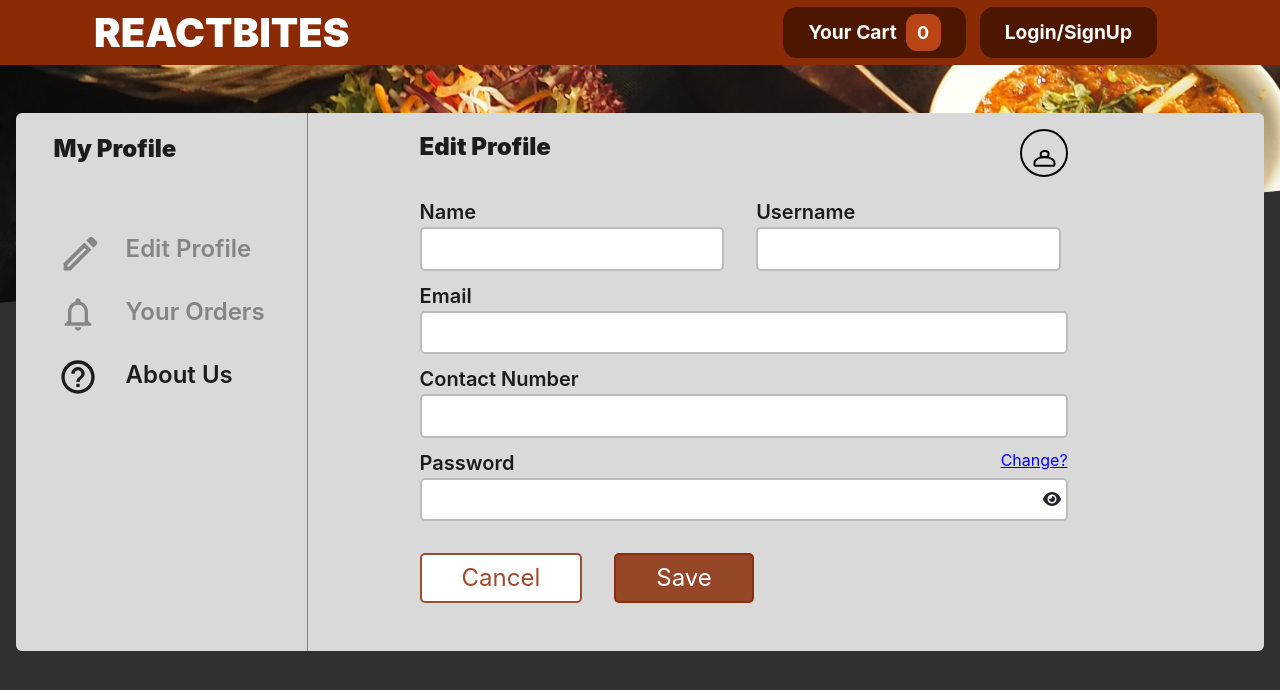
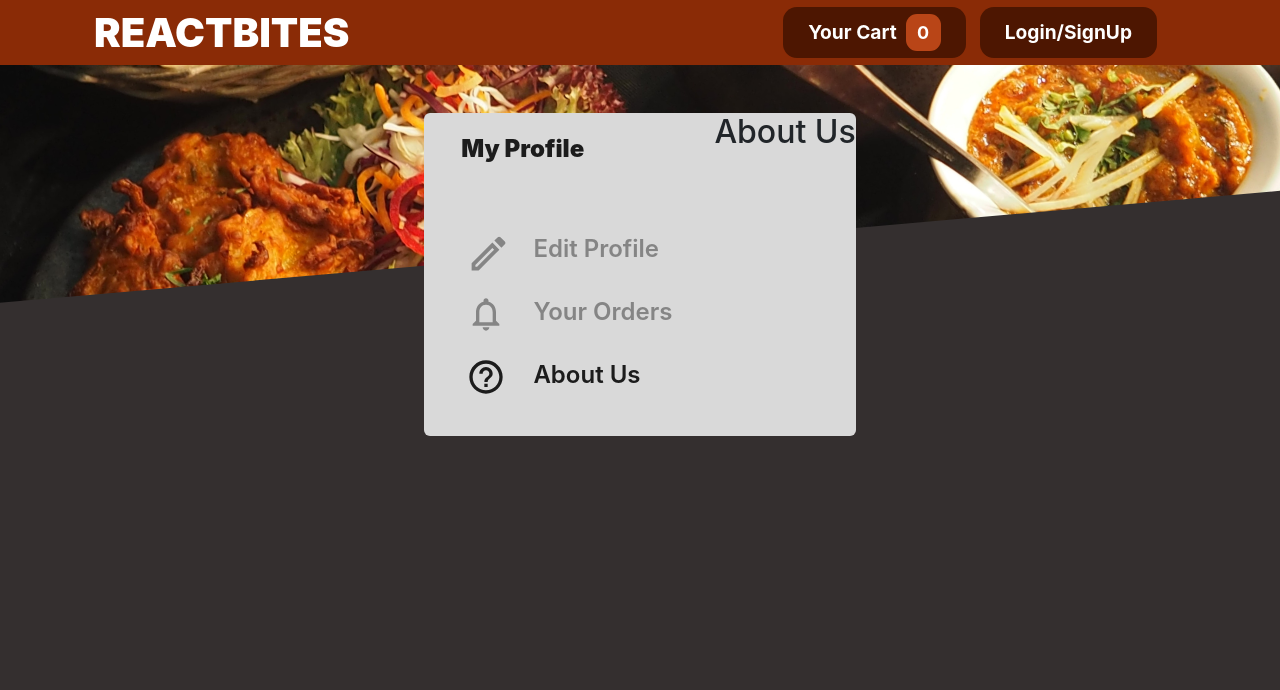
Before and after one commit to jasmeetsingh-1/reactbites, a React (Create React App) app: page /my_profile in a window 1280 px wide. Both pictures are taken after a click on the element "About Us". Shown: the top 690 px of the page. Built offline with nearby package versions, Linux system fonts and the light colour scheme.

Commit message:
new my orders section

```diff
--- a/src/components/cssFIles/profile/profile.css
+++ b/src/components/cssFIles/profile/profile.css
@@ -14,7 +14,7 @@
   width: 70%;
   height: max-content;
   border-left: 1px solid #858585;
-  padding: 1rem 7rem;
+  padding: 3rem 5rem;
 }
 
 .profile-change-div-heading {
--- a/src/components/Modals/cssFiles/ProfileModal/profileModal.css
+++ b/src/components/cssFIles/profile/profileOrders.css
@@ -27,7 +27,8 @@
 .profile-holder-outer-div {
   display: flex;
   gap: 1rem;
-  padding: 2rem;
+  padding: 3rem 4rem;
+  border-left: 1px solid #858585;
 }
 
 .profile-modal-left-holder {
--- a/src/components/header/header.jsx
+++ b/src/components/header/header.jsx
@@ -3,14 +3,13 @@ import "../cssFIles/header/header.css";
 import mealsImg from "../../assets/meals.jpg";
 import { useSelector } from "react-redux";
 import { useNavigate } from "react-router-dom";
-import Profile from "../Modals/ProfileModal/profile";
 import { Modal } from "react-bootstrap";
 
 function Header(props) {
   const navigate = useNavigate();
   const [username, setUsername] = useState("");
   const [totalCartItems, settotalCartItems] = useState(0);
-  const [showProfile, SetShowProfile] = useState(false);
+  // const [showProfile, SetShowProfile] = useState(false);
   const loginData = useSelector((state) => state.loginStore);
   const cartItems = useSelector((state) => state.cartStore);
 
@@ -34,12 +33,6 @@ function Header(props) {
 
   return (
     <>
-      <Profile
-        show={showProfile}
-        onHide={() => {
-          SetShowProfile(false);
-        }}
-      />
       <div className="full-width-div">
         <div className="main-outer-div-header">
           <div className="heading-div-header">
@@ -60,7 +53,7 @@ function Header(props) {
                 if (!loginData.isloggedIn) {
                   navigate("/login");
                 } else {
-                  SetShowProfile(true);
+                  navigate("/my_profile");
                 }
               }}
             >
--- a/src/components/login/loginPage.jsx
+++ b/src/components/login/loginPage.jsx
@@ -5,7 +5,6 @@ import { loginReducers, signUpReducers } from "../redux-store/store";
 import { useDispatch, useSelector } from "react-redux";
 
 import "../cssFIles/login/loginPage.css";
-import Profile from "../Modals/ProfileModal/profile";
 import { useNavigate } from "react-router-dom";
 // import image from "../../assets/welcomefood.jpg";
 // import image from "../../assets/welcomefood.svg";
--- /dev/null
+++ b/src/components/profile/Aboutus.jsx
@@ -0,0 +1,9 @@
+function AboutUs() {
+  return (
+    <>
+      <h2>About Us</h2>
+    </>
+  );
+}
+
+export default AboutUs;
--- a/src/components/profile/profile.jsx
+++ b/src/components/profile/profile.jsx
@@ -8,6 +8,8 @@ import { FontAwesomeIcon } from "@fortawesome/react-fontawesome";
 import Lottie from "lottie-react";
 import MyProfileAnimation from "../../assets/my_profile_annimation.json";
 import { Formik, Form, Field, ErrorMessage } from "formik";
+import MyOrders from "./profileOrders";
+import AboutUs from "./Aboutus";
 library.add(faEye);
 
 function MyProfile() {
@@ -34,7 +36,7 @@ function MyProfile() {
       >
         <div className="profile-css-main-div">
           <Sidebar activeMenu={activeMenu} setActiveMenu={setActiveMenu} />
-
+          {activeMenu === 1 ? (
             <div className="profile-css-form-div-holder">
               <div className="profile-change-div-heading">
                 <div className="profile-annimation-holder-div">
@@ -211,6 +213,11 @@ function MyProfile() {
                 </Formik>
               </div>
             </div>
+          ) : activeMenu === 2 ? (
+            <MyOrders />
+          ) : (
+            <AboutUs />
+          )}
         </div>
       </div>
     </>
--- a/src/components/Modals/ProfileModal/profile.jsx
+++ b/src/components/profile/profileOrders.jsx
@@ -1,29 +1,12 @@
-import { Modal, ModalBody, Table } from "react-bootstrap";
-import { useEffect, useState } from "react";
-import "../cssFiles/ProfileModal/profileModal.css";
-import { Field, Formik } from "formik";
-import amount_image from "../../../assets/order_amount_profileModal.svg";
-import date_image from "../../../assets/order_Date_profileModal.svg";
-import order_id_image from "../../../assets/order_id_image_profileModal.svg";
+import amount_image from "../../assets/order_amount_profileModal.svg";
+import date_image from "../../assets/order_Date_profileModal.svg";
+import order_id_image from "../../assets/order_id_image_profileModal.svg";
+import { Table } from "react-bootstrap";
+import "../cssFIles/profile/profileOrders.css";
 
-const initialValues = {
-  name: "Jasmeet",
-  username: "jasmeet_test",
-  email: "jasmeet@gmail.com",
-};
-
-const onSubmitHandler = (values) => {
-  console.log("formik values>>>>", values);
-};
-function Profile(props) {
-  const [formDisabled, setformDisabled] = useState(true);
-
+function MyOrders() {
   return (
-    <Modal
-      show={props.show}
-      onHide={props.onHide}
-      contentClassName="modal-resize-profileModal"
-    >
+    <>
       <div className="profile-holder-outer-div">
         <div className="profile-modal-left-holder">
           <div className="gradient-border">
@@ -120,8 +103,7 @@ function Profile(props) {
           </div>
         </div>
       </div>
-    </Modal>
+    </>
   );
 }
-
-export default Profile;
+export default MyOrders;
```
Lines whose indentation alone changed are shown as unchanged.
